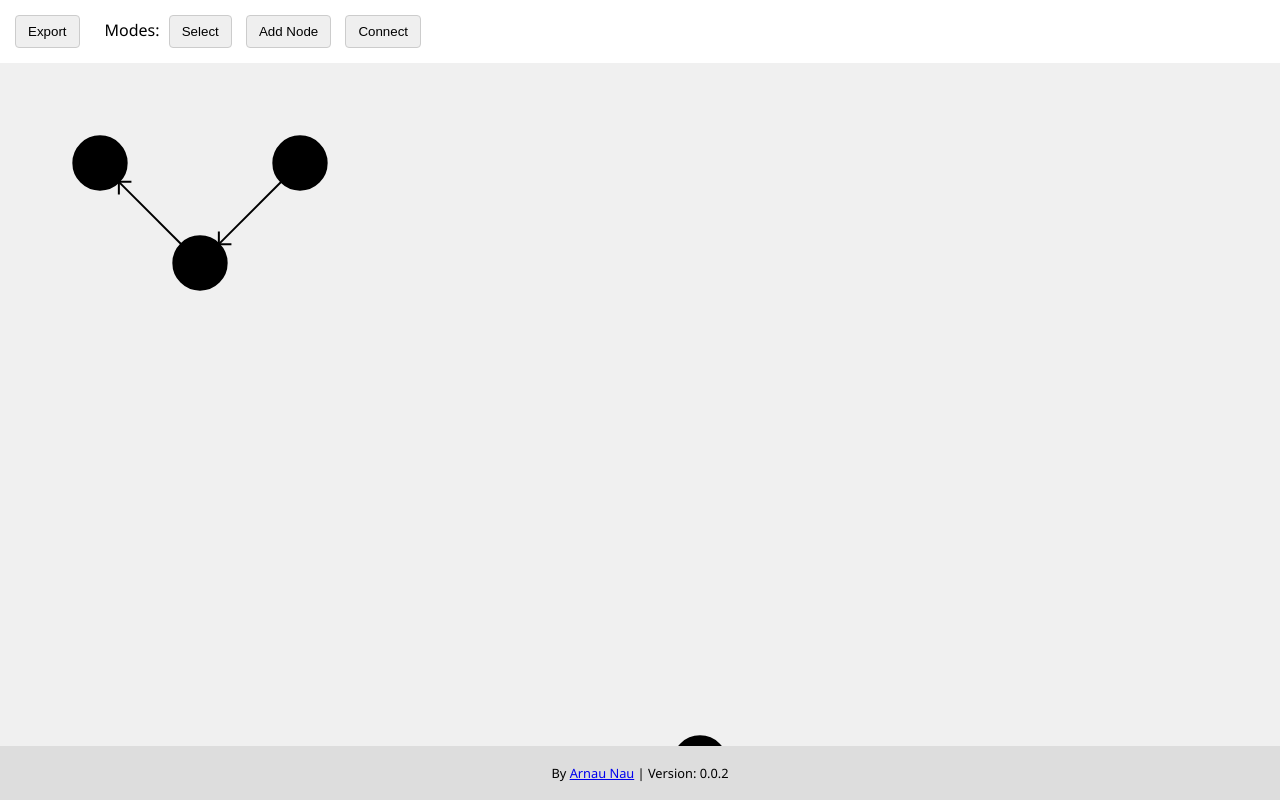
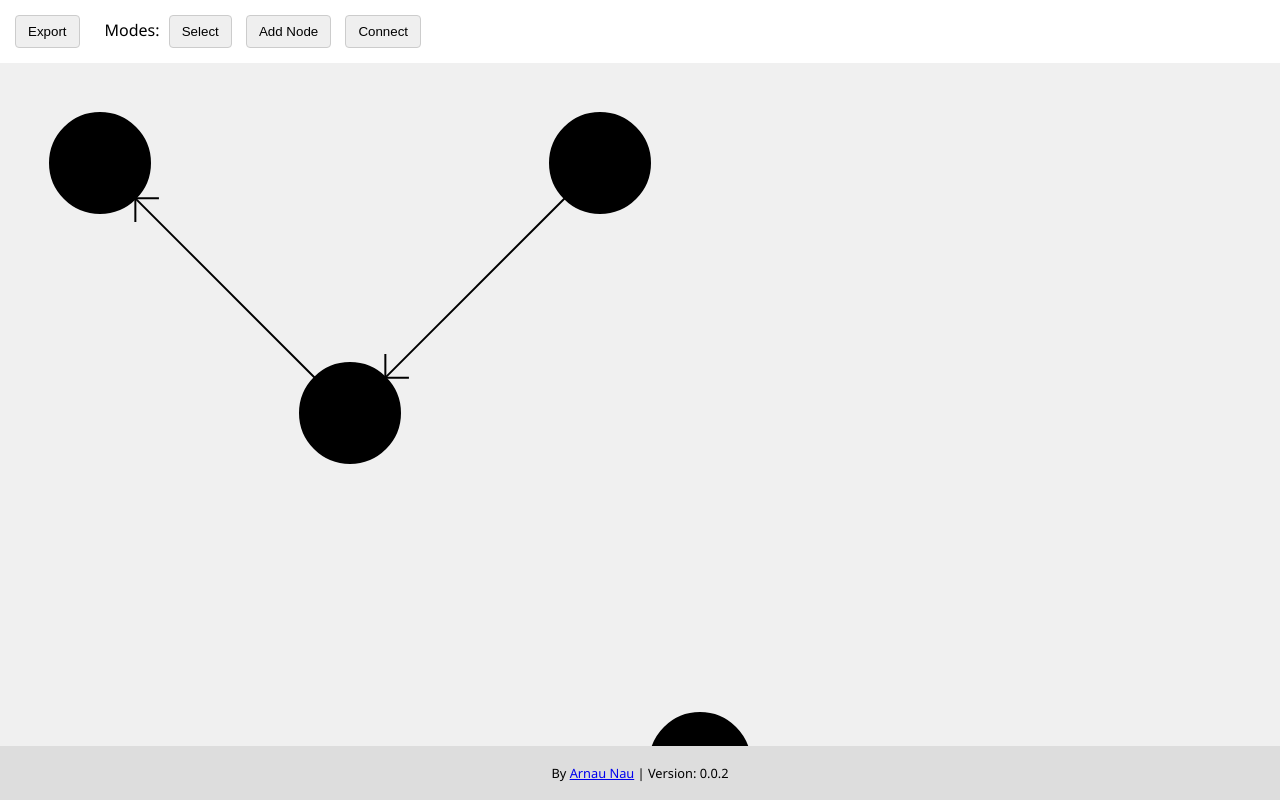
Before and after one commit to ArnauNau/Microflow, a website with bundled scripts: page public/index.html in a window 1280 px wide. Built offline with nearby package versions, Linux system fonts and the light colour scheme.

Commit message:
[CANVAS] Fixed-position canvas scaling with HDPI support. #4

```diff
--- a/public/style.css
+++ b/public/style.css
@@ -8,8 +8,8 @@ body {
 }
 
 canvas {
-    /* width: 100vw;
-    height: 100vh; */
+    width: 100%;
+    height: 100%;
     flex-grow: 1;
     background: #f0f0f0;
     overflow: hidden;
--- a/src/index.ts
+++ b/src/index.ts
@@ -7,19 +7,17 @@ const addButton = document.getElementById('add') as HTMLButtonElement;
 const canvas = document.getElementById('diagram') as HTMLCanvasElement;
 const context = canvas.getContext('2d')!;
 
-canvas.width = window.innerWidth;
-canvas.height = window.innerHeight;
+let SIZE_FACTOR: number = canvas.height / 3;
 
-const SIZE_FACTOR: number = canvas.height / 30;
 
 DiagramNode.setRadius(SIZE_FACTOR);
 
 const ARROW_SIZE: number = SIZE_FACTOR / 3;
 
 let nodes: DiagramNode[] = [
-    new DiagramNode(0, 300, 100),
+    new DiagramNode(0, 600, 100),
     new DiagramNode(1, 100, 100),
-    new DiagramNode(2, 200, 200),
+    new DiagramNode(2, 350, 350),
     new DiagramNode(3, 700, 700),
 ];
 
@@ -28,33 +26,34 @@ const connections: ConnectionList = new ConnectionList(
     { source: 2, target: 1 }
 );
 
-let scaleX: number = 1;
-let scaleY: number = 1;
-function scaleCanvas() {
+function scaleCanvas(ctx: CanvasRenderingContext2D) {
     const rect = canvas.getBoundingClientRect();
     const dpr: number = window.devicePixelRatio || 1;
-    canvas.width = rect.width * dpr;
-    canvas.height = rect.height * dpr;
-    canvas.style.width = rect.width + "px";
-    canvas.style.height = rect.height + "px";
-    scaleX = canvas.width / canvas.getBoundingClientRect().width;
-    scaleY = canvas.height / canvas.getBoundingClientRect().height;
-    const ctx = canvas.getContext('2d')!;
+
+    const realWidth = window.innerWidth;
+    const realHeight = rect.height;
+
+    canvas.width = realWidth * dpr;
+    canvas.height = realHeight * dpr;
+    canvas.style.width = realWidth + "px";
+    canvas.style.height = realHeight + "px";
+
+    ctx.resetTransform();
     ctx.scale(dpr, dpr);
-    return ctx;
 }
 
 function getMouseMappedCoordinates(event: MouseEvent) {
     const rect = canvas.getBoundingClientRect();
     return {
-        x: (event.clientX - rect.left) * scaleX,
-        y: (event.clientY - rect.top) * scaleY
+        x: (event.clientX - rect.left),
+        y: (event.clientY - rect.top)
     };
 }
 
 function resizeCanvas() {
-    scaleCanvas();
-    drawDiagram();
+    console.debug('[WINDOW] resize');
+    scaleCanvas(context);
+    drawDiagram(context, nodes, connections);
 }
 
 window.addEventListener('resize', resizeCanvas);
```
